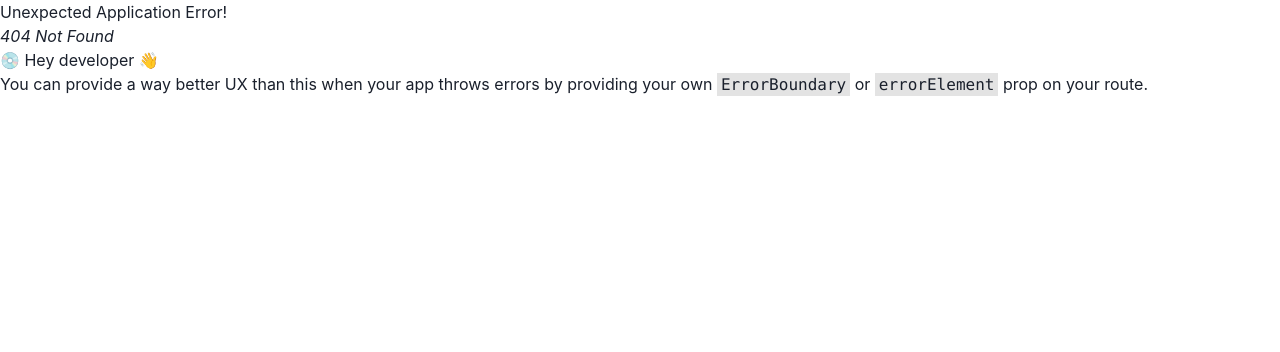
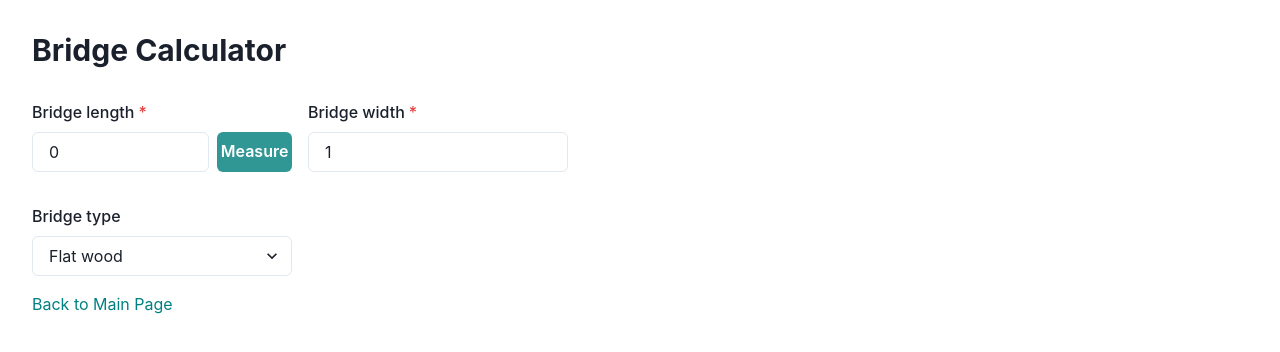
Before and after one commit to janarjo/wurm-utils, a React (Vite) app: page /#/bridges in a window 1280 px wide. Before the commit this address had no page. Shown: the top 352 px of the page. Built offline with nearby package versions, Linux system fonts and the light colour scheme.

Commit message:
Add initial Bridge calculator

```diff
--- /dev/null
+++ b/src/components/Bridges.tsx
@@ -0,0 +1,56 @@
+import {
+  Box,
+  Heading,
+  Link as ChakraLink,
+  FormControl,
+  FormLabel,
+  SimpleGrid,
+  Select
+} from '@chakra-ui/react'
+import { useState } from 'react'
+import { Link as ReactRouterLink } from 'react-router-dom'
+import LengthInput from './common/LengthInput'
+import NumberInput from './common/NumberInput'
+import { BridgeType } from '../util/Bridges'
+
+export default function Bridges() {
+  const [ length, setLength ] = useState<number>(0)
+  const [ width, setWidth ] = useState<number>(1)
+  const [ bridgeType, setBridgeType ] = useState<BridgeType>(BridgeType.FLAT_WOOD)
+
+  return (
+    <Box padding={8} maxWidth={600}>
+      <Heading as='h3' size='lg' marginBottom={8}>Bridge Calculator</Heading>
+      <SimpleGrid columns={2} gap={4} marginBottom={4}>
+        <FormControl isRequired>
+          <FormLabel>Bridge length</FormLabel>
+          <LengthInput
+            name='length'
+            placeholder='Length'
+            value={length}
+            onChange={(value) => setLength(Number(value))}/>
+        </FormControl>
+        <FormControl isRequired>
+          <FormLabel>Bridge width</FormLabel>
+          <NumberInput
+            name='width'
+            value={width}
+            onChange={(value) => setWidth(Number(value))}/>
+        </FormControl>
+        <FormControl>
+          <FormLabel>Bridge type</FormLabel>
+          <Select
+            value={bridgeType}
+            onChange={(event) => setBridgeType(event.target.value as BridgeType)}>
+            {Object.values(BridgeType).map((type) => (
+              <option key={type} value={type}>
+                {type.slice(0, 1) + type.slice(1).toLowerCase().replace(/_/g, ' ')}
+              </option>
+            ))}
+          </Select>
+        </FormControl>
+      </SimpleGrid>
+      <ChakraLink color='teal' as={ReactRouterLink} to='/'>Back to Main Page</ChakraLink>
+    </Box>
+  )
+}
--- /dev/null
+++ b/src/components/common/LengthInput.tsx
@@ -0,0 +1,103 @@
+import {
+  Button,
+  ButtonGroup,
+  Flex,
+  Popover,
+  PopoverArrow,
+  PopoverBody,
+  PopoverCloseButton,
+  PopoverContent,
+  PopoverFooter,
+  PopoverHeader,
+  PopoverTrigger
+} from '@chakra-ui/react'
+import NumberInput, { NumberInputProps } from './NumberInput'
+import PointsInput from './PointsInput'
+import { useCallback, useState } from 'react'
+import { Point } from '../../Domain'
+import { calcDistance } from '../../util/Common'
+
+export interface LengthInputProps extends NumberInputProps {
+}
+
+export default function LengthInput({ onChange, ...rest }: LengthInputProps) {
+  const [ points, setPoints ] = useState<Point[]>([])
+  const [ pointKey, setPointKey ] = useState<number>(0)
+
+  const onAdd = useCallback((point: Point) => {
+    if (!onChange) return
+    if (points.length >= 2) {
+      const length = calcDistance(points[0], points[1])
+      onChange(length.toString())
+      setPoints([])
+      return
+    }
+    setPoints([...points, point])
+  }, [onChange, points])
+
+  const onRemove = useCallback((index: number) => {
+    setPoints(points.filter((_, i) => i !== index))
+  }, [points])
+
+  const onCalculate = useCallback(() => {
+    if (points.length !== 2) return
+    const length = calcDistance(points[0], points[1])
+    onChange(Math.ceil(length).toString())
+    setPoints([])
+    setPointKey(prev => prev + 1)
+  }, [onChange, points])
+
+  return (
+    <Flex
+      alignItems='center'
+      justifyContent='space-between'
+      gap={2}
+      marginBottom={4}>
+      <NumberInput onChange={onChange} {...rest} />
+      <Popover>
+        {({ onClose }) => (
+          <>
+            <PopoverTrigger>
+              <Button colorScheme='teal'>Measure</Button>
+            </PopoverTrigger>
+            <PopoverContent>
+              <PopoverArrow />
+              <PopoverCloseButton />
+              <PopoverHeader>
+                Calculate length from two points
+              </PopoverHeader>
+              <PopoverBody>
+                <PointsInput
+                  name='points'
+                  points={points}
+                  onAdd={onAdd}
+                  onRemove={onRemove}
+                  maxPoints={2}
+                  key={pointKey}/>
+              </PopoverBody>
+              <PopoverFooter
+                display='flex'
+                justifyContent='flex-end'
+                gap={4}>
+                <ButtonGroup size='sm'>
+                  <Button
+                    isDisabled={points.length !== 2}
+                    colorScheme='blue'
+                    onClick={() => {
+                      onCalculate()
+                      onClose()
+                    }}>
+                      Calculate
+                  </Button>
+                  <Button onClick={onClose}>
+                    Close
+                  </Button>
+                </ButtonGroup>
+              </PopoverFooter>
+            </PopoverContent>
+          </>
+        )}
+      </Popover>
+    </Flex>
+  )
+}
--- a/src/main.tsx
+++ b/src/main.tsx
@@ -8,12 +8,13 @@ import {
 import Root from './components/Root.tsx'
 import Highways from './components/Highways.tsx'
 import Treasures from './components/Treasures.tsx'
-
+import Bridges from './components/Bridges.tsx'
 
 const router = createHashRouter([
   { path: '/', element: <Root /> },
   { path: '/highways', element: <Highways /> },
   { path: '/treasures', element: <Treasures /> },
+  { path: '/bridges', element: <Bridges /> },
 ])
 
 ReactDOM.createRoot(document.getElementById('root')!).render(
--- /dev/null
+++ b/src/util/Bridges.ts
@@ -0,0 +1,19 @@
+export enum BridgeType {
+  ROPE = 'ROPE',
+  FLAT_WOOD = 'FLAT_WOOD',
+  FLAT_BRICK = 'FLAT_BRICK',
+  FLAT_MARBLE = 'FLAT_MARBLE',
+  FLAT_SLATE = 'FLAT_SLATE',
+  FLAT_ROUNDED_STONE = 'FLAT_ROUNDED_STONE',
+  FLAT_POTTERY = 'FLAT_POTTERY',
+  FLAT_SANDSTONE = 'FLAT_SANDSTONE',
+  FLAT_RENDERED = 'FLAT_RENDERED',
+  ARCHED_WOOD = 'ARCHED_WOOD',
+  ARCHED_BRICK = 'ARCHED_BRICK',
+  ARCHED_MARBLE = 'ARCHED_MARBLE',
+  ARCHED_SLATE = 'ARCHED_SLATE',
+  ARCHED_ROUNDED_STONE = 'ARCHED_ROUNDED_STONE',
+  ARCHED_POTTERY = 'ARCHED_POTTERY',
+  ARCHED_SANDSTONE = 'ARCHED_SANDSTONE',
+  ARCHED_RENDERED = 'ARCHED_RENDERED',
+}
```
Also changed, not shown: src/util/Treasures.ts (+5 -5 lines).
